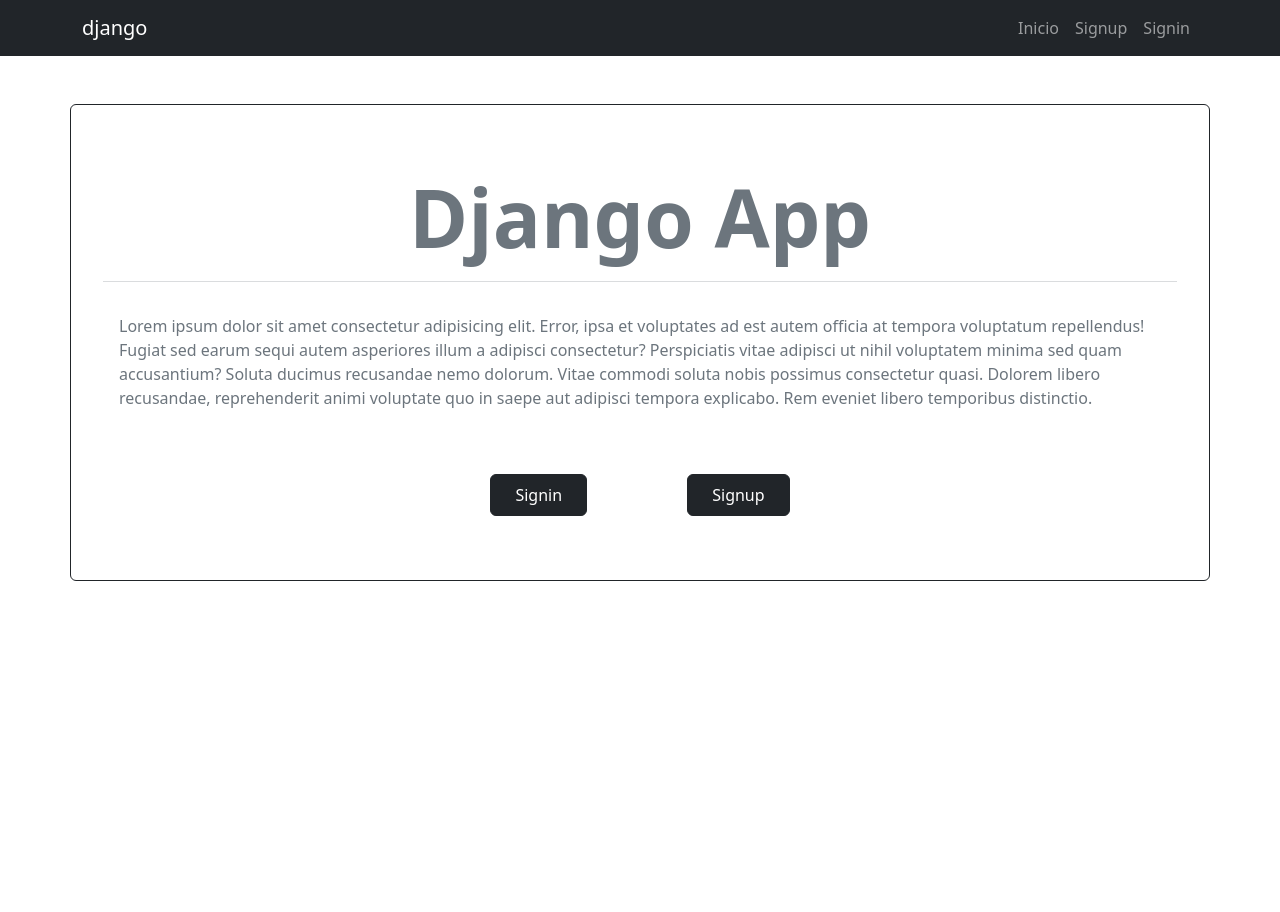
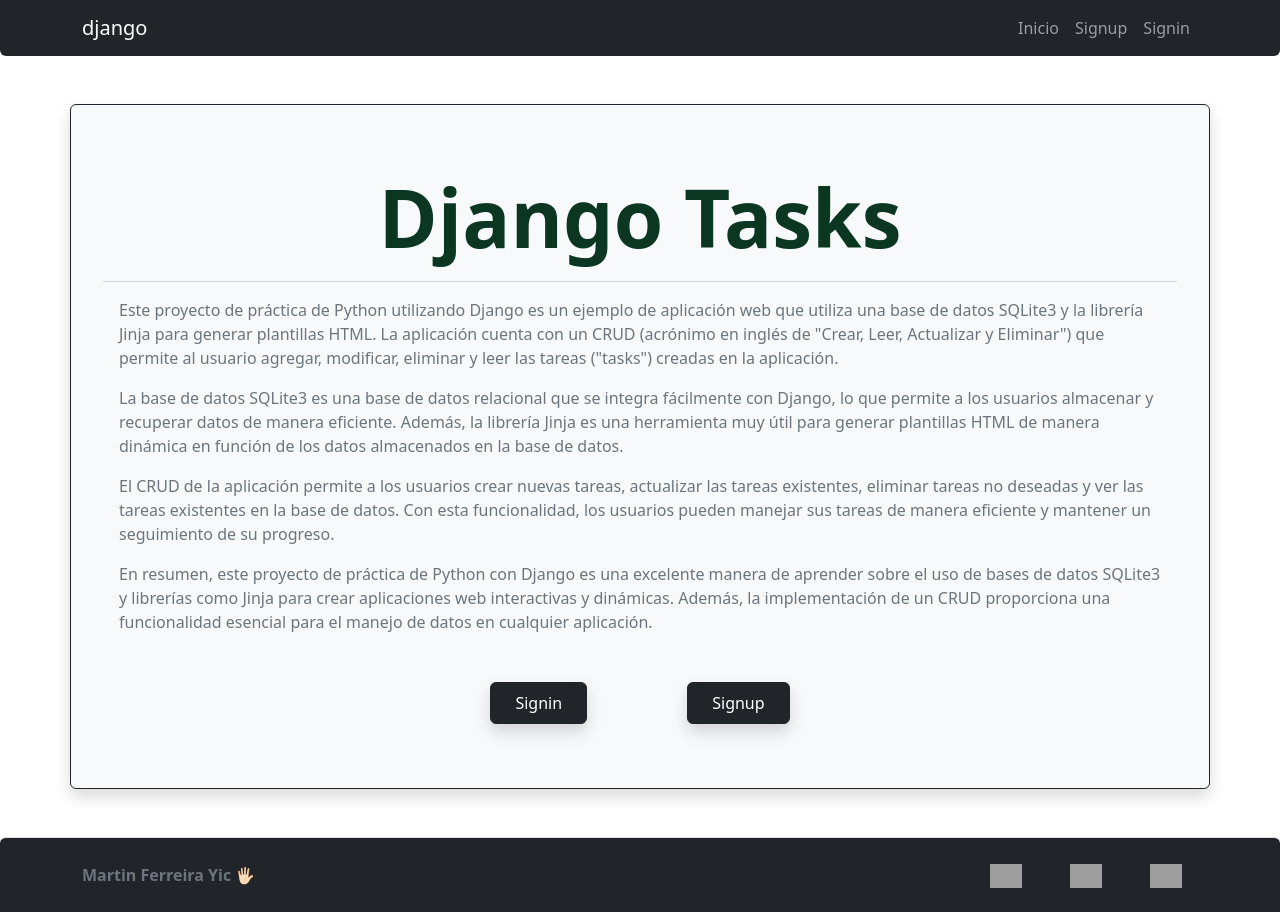
Before and after one commit to martinfyic/django-crud-task, a Django app: page / in a window 1280 px wide. Before the commit the page ends 581 px from the top, so only its background shows below. Run offline with Django 4.2, Linux system fonts and the light colour scheme; grey boxes are pictures that could not be loaded.

Commit message:
chore: :lipstick: finish UI v2

```diff
--- a/tasks/templates/base.html
+++ b/tasks/templates/base.html
@@ -1,4 +1,5 @@
 {% load static %}
+
 <!DOCTYPE html>
 <html lang="es">
 	<head>
@@ -12,6 +13,12 @@
 			content="width=device-width, initial-scale=1.0"
 		/>
 		<title>Django - Tasks</title>
+		<!-- CSS sheet -->
+		<link
+			type="text/css"
+			rel="stylesheet"
+			href="{% static 'css/main.css' %}"
+		/>
 		<!-- CSS Bootstrap 5.3.0 -->
 		<link
 			href="https://cdn.jsdelivr.net/npm/bootstrap@5.3.0-alpha3/dist/css/bootstrap.min.css"
@@ -21,7 +28,7 @@
 		/>
 	</head>
 	<body>
-		<nav class="navbar navbar-expand-lg bg-dark navbar-dark">
+		<nav class="navbar navbar-expand-lg bg-dark navbar-dark rounded-bottom">
 			<div class="container">
 				<a
 					class="navbar-brand"
@@ -102,6 +109,54 @@
 		</nav>
 		{% block content %} {% endblock %}
 
+		<footer class="d-flex flex-wrap py-3 mt-2 border-top bg-dark rounded-top">
+			<section
+				class="container d-flex align-items-center justify-content-between"
+			>
+				<div class="col-md-4">
+					<span class="mb-3 mb-md-0 text-secondary fs-6 fw-bolder"
+						>Martin Ferreira Yic 🖐🏻</span
+					>
+				</div>
+				<ul class="nav col-md-4 justify-content-end list-unstyled d-flex">
+					<li class="ms-3">
+						<a
+							href="mailto:martin.f.yic@gmail.com"
+							class="text-secondary nav-link"
+							><img
+								src="{% static 'assets/gmail.png' %}"
+								width="32"
+								alt="Gmail"
+								title="Gmail"
+						/></a>
+					</li>
+					<li class="ms-3">
+						<a
+							href="https://github.com/martinfyic/django-crud-task.git"
+							class="text-secondary nav-link"
+							target="_blank"
+							><img
+								src="{% static 'assets/github.png' %}"
+								width="32"
+								alt="Github"
+								title="Github"
+						/></a>
+					</li>
+					<li class="ms-3">
+						<a
+							href="https://www.linkedin.com/in/martin-ferreira-yic/"
+							class="text-secondary nav-link"
+							target="_blank"
+							><img
+								src="{% static 'assets/linkedin.png' %}"
+								width="32"
+								alt="linkedin"
+								title="linkedin"
+						/></a>
+					</li>
+				</ul>
+			</section>
+		</footer>
 		<!-- Javascript Bootstrap 5.3.0 -->
 		<script
 			src="https://cdn.jsdelivr.net/npm/bootstrap@5.3.0-alpha3/dist/js/bootstrap.bundle.min.js"
--- a/tasks/templates/home.html
+++ b/tasks/templates/home.html
@@ -1,23 +1,45 @@
 {% extends 'base.html' %} {% block content %}
-<main class="container card border-dark my-5 py-5 px-3">
+<main class="container card border-dark my-5 py-5 px-3 bg-body-tertiary shadow">
 	<section class="card-body text-secondary">
-		<h1 class="display-1 fw-semibold text-center">Django App</h1>
+		<h1 class="display-1 fw-semibold text-center text-success-emphasis">
+			Django Tasks
+		</h1>
 		<hr />
 
-		<p class="container card-text p-3">
-			Lorem ipsum dolor sit amet consectetur adipisicing elit. Error, ipsa et
-			voluptates ad est autem officia at tempora voluptatum repellendus! Fugiat
-			sed earum sequi autem asperiores illum a adipisci consectetur?
-			Perspiciatis vitae adipisci ut nihil voluptatem minima sed quam
-			accusantium? Soluta ducimus recusandae nemo dolorum. Vitae commodi soluta
-			nobis possimus consectetur quasi. Dolorem libero recusandae, reprehenderit
-			animi voluptate quo in saepe aut adipisci tempora explicabo. Rem eveniet
-			libero temporibus distinctio.
+		<p class="container card-text px-3">
+			Este proyecto de práctica de Python utilizando Django es un ejemplo de
+			aplicación web que utiliza una base de datos SQLite3 y la librería Jinja
+			para generar plantillas HTML. La aplicación cuenta con un CRUD (acrónimo
+			en inglés de "Crear, Leer, Actualizar y Eliminar") que permite al usuario
+			agregar, modificar, eliminar y leer las tareas ("tasks") creadas en la
+			aplicación.
 		</p>
+		<p class="container card-text px-3">
+			La base de datos SQLite3 es una base de datos relacional que se integra
+			fácilmente con Django, lo que permite a los usuarios almacenar y recuperar
+			datos de manera eficiente. Además, la librería Jinja es una herramienta
+			muy útil para generar plantillas HTML de manera dinámica en función de los
+			datos almacenados en la base de datos.
+		</p>
+		<p class="container card-text px-3">
+			El CRUD de la aplicación permite a los usuarios crear nuevas tareas,
+			actualizar las tareas existentes, eliminar tareas no deseadas y ver las
+			tareas existentes en la base de datos. Con esta funcionalidad, los
+			usuarios pueden manejar sus tareas de manera eficiente y mantener un
+			seguimiento de su progreso.
+		</p>
+		<p class="container card-text px-3">
+			En resumen, este proyecto de práctica de Python con Django es una
+			excelente manera de aprender sobre el uso de bases de datos SQLite3 y
+			librerías como Jinja para crear aplicaciones web interactivas y dinámicas.
+			Además, la implementación de un CRUD proporciona una funcionalidad
+			esencial para el manejo de datos en cualquier aplicación.
+		</p>
+
 		{% if user.is_authenticated%}
 		<div class="text-center mt-5">
 			<a
-				class="btn btn-dark py-2 px-4"
+				class="btn btn-dark py-2 px-4 shadow"
 				href="/tasks"
 			>
 				Ir a Tasks
@@ -26,13 +48,13 @@
 		{% else %}
 		<div class="text-center mt-5">
 			<a
-				class="btn btn-dark py-2 px-4 mx-5"
+				class="btn btn-dark py-2 px-4 mx-5 shadow"
 				href="/signin"
 			>
 				Signin
 			</a>
 			<a
-				class="btn btn-dark py-2 px-4 mx-5"
+				class="btn btn-dark py-2 px-4 mx-5 shadow"
 				href="/signup"
 			>
 				Signup
```
Also changed, not shown: tasks/templates/create_task.html (+11 -4 lines), tasks/templates/signin.html (+9 -4 lines), tasks/templates/signup.html (+9 -5 lines), tasks/templates/task_detail.html (+15 -8 lines), tasks/templates/tasks_complete.html (+13 -8 lines), tasks/templates/tasks_pending.html (+5 -3 lines).
